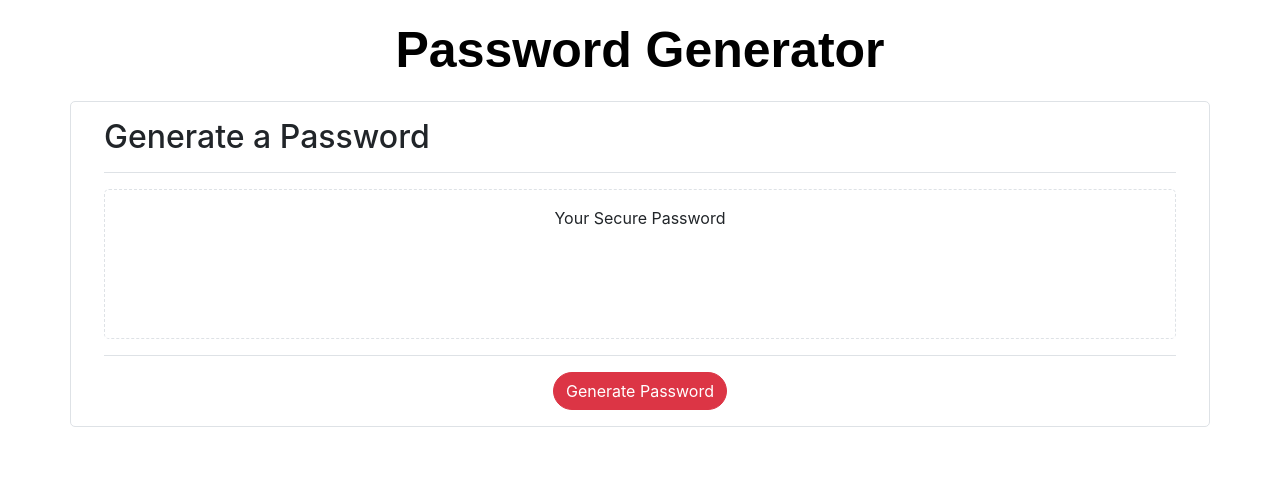
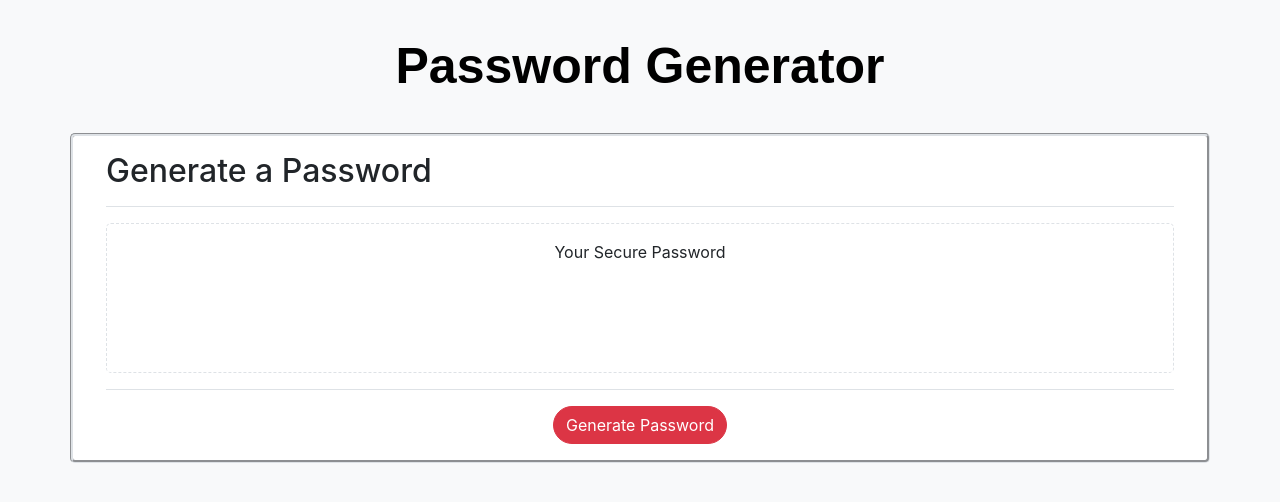
Before and after one commit to jeashwor/Random-Password-Generator, a plain HTML site: page index.html in a window 1280 px wide. Drawn offline with nearby package versions, Linux system fonts and the light colour scheme.

Commit message:
addintion styling on index.html

```diff
--- a/index.html
+++ b/index.html
@@ -6,12 +6,12 @@
     <link rel="stylesheet" href="https://stackpath.bootstrapcdn.com/bootstrap/4.5.0/css/bootstrap.min.css" integrity="sha384-9aIt2nRpC12Uk9gS9baDl411NQApFmC26EwAOH8WgZl5MYYxFfc+NcPb1dKGj7Sk" crossorigin="anonymous">
     <title>Document</title>
 </head>
-<body>
+<body class="bg-light">
     <nav class="navbar">
-        <a class="navbar-brand mx-auto" style="color: black; font-size: 50px; font-family: Arial, Helvetica, sans-serif; font-weight: bold;" href="#">Password Generator</a>
+        <a class="navbar-brand mx-auto my-3" style="color: black; font-size: 50px; font-family: Arial, Helvetica, sans-serif; font-weight: bold;" href="#">Password Generator</a>
     </nav>
 
-    <div class="container border px-5" style="border-radius: 5px; border-style: groove;">
+    <div class="container-sm border px-5 bg-white" style="border-radius: 5px; border-style: groove!important; border-width: 3px!important;">
         <div class="row">
             <h2 class="col-md-12 border-bottom px-0 py-3 mb-3">Generate a Password</h2>
         </div>
```
